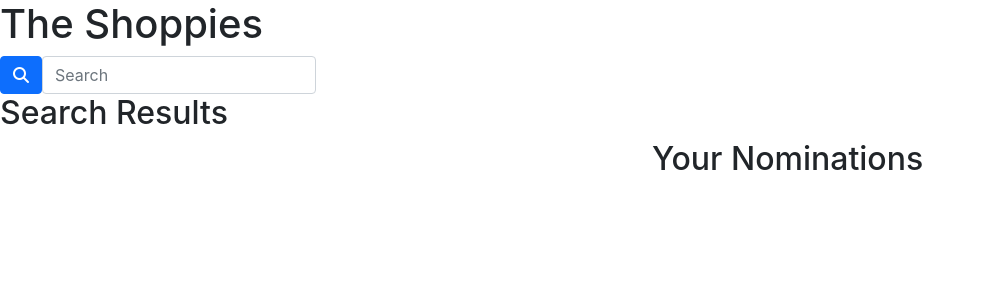
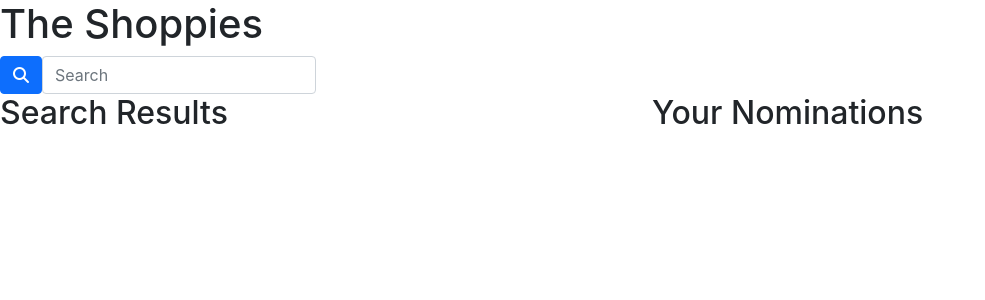
Before and after one commit to Craig5117/the-shoppies, a React (Create React App) app: page / in a window 1280 px wide. Shown: the top 300 px of the page, without its empty margins (0-985 px from the left). Built offline with nearby package versions, Linux system fonts and the light colour scheme.

Commit message:
movies delete from nominated list

```diff
--- a/src/components/Movies/MovieList/index.js
+++ b/src/components/Movies/MovieList/index.js
@@ -6,7 +6,7 @@ import Col from 'react-bootstrap/Col';
 function MovieList() {
     const searchedMovies = useSelector((state) => state.movies.searchedMovies);
     return (
-        <Col xs={11} md={6} className="d-flex flex-wrap mt-5">
+        <Col xs={11} md={6} className="d-flex flex-wrap">
             {searchedMovies.map((movie, i) => (
                 <Movie
                     movie={movie}
--- a/src/components/Movies/moviesSlice.js
+++ b/src/components/Movies/moviesSlice.js
@@ -18,7 +18,7 @@ export default function moviesReducer(state = initialState, action) {
             }
         }
         case 'movies/REMOVE_NOMINATED_MOVIE': {
-            let newNominatedList = state.movies.nominatedMovies.filter((movie) => {
+            let newNominatedList = state.nominatedMovies.filter((movie) => {
                 return movie.title !== action.payload;
             })
             return {
--- a/src/pages/Home/index.js
+++ b/src/pages/Home/index.js
@@ -1,16 +1,21 @@
-import React from "react";
-import MovieList from "../../components/Movies/MovieList";
-import NominatedList from "../../components/Movies/NominatedList";
-import Row from "react-bootstrap/Row";
-import Container from 'react-bootstrap/Container'
+import React from 'react';
+import MovieList from '../../components/Movies/MovieList';
+import NominatedList from '../../components/Movies/NominatedList';
+import Row from 'react-bootstrap/Row';
+import Col from 'react-bootstrap/Col';
 
 function Home() {
   return (
     <div>
       <Row>
+        <Col>
           <h2>Search Results</h2>
+        </Col>
+        <Col>
+          <h2>Your Nominations</h2>
+        </Col>
       </Row>
-      <Row>
+      <Row className="mt-3">
         <MovieList></MovieList>
         <NominatedList></NominatedList>
       </Row>
```
Also changed, not shown: src/components/Movies/NominatedList/index.js (+9 -3 lines).
